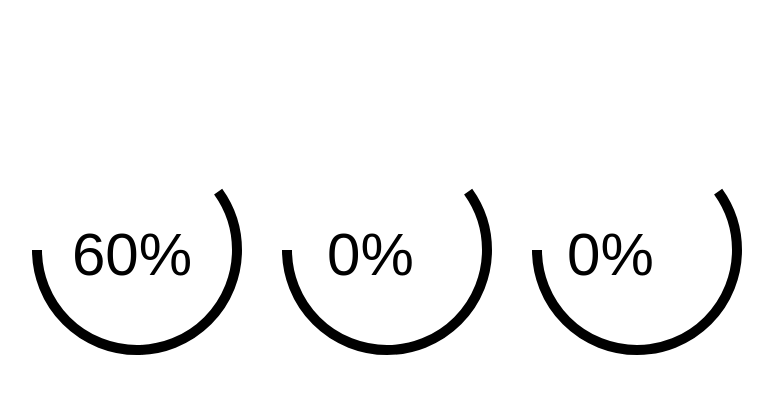
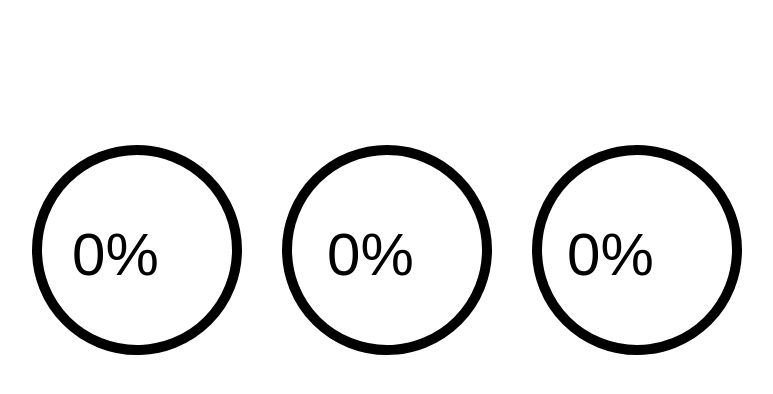
Before and after one commit to swapnilsg/ReactChart, a React (Create React App) app: page / in a window 1280 px wide. Shown: the top 394 px of the page, without its empty margins (113-886 px from the left). Built offline with nearby package versions, Linux system fonts and the light colour scheme.

Commit message:
without interval

```diff
--- a/src/App.js
+++ b/src/App.js
@@ -22,17 +22,23 @@ class App extends Component {
       // Set up the starting positions
       index.style.strokeDasharray = length + ' ' + length;
       index.style.strokeDashoffset = length * (1 - percentage);
-      let currentPathLength = length;
-      setInterval(()=>{
-        if (currentPathLength <= length * (1 - percentage)) {
-           clearInterval();
-        return;
-      }
-      let percentText = 100 - Math.round(parseFloat(currentPathLength)/length * 100);
-      index.style.strokeDashoffset = currentPathLength;
-      currentPathLength -= 2;
-      this.setState({revenue:percentText});
-    });
+
+      index.getBoundingClientRect();
+
+      index.style.transition = index.style.WebkitTransition ='stroke-dashoffset 5s ease-in-out';
+
+      index.style.strokeDashoffset = '0';
+      //let currentPathLength = length;
+    //   setInterval(()=>{
+    //     if (currentPathLength <= length * (1 - percentage)) {
+    //        clearInterval();
+    //     return;
+    //   }
+    //   let percentText = 100 - Math.round(parseFloat(currentPathLength)/length * 100);
+    //   index.style.strokeDashoffset = currentPathLength;
+    //   currentPathLength -= 2;
+    //   this.setState({revenue:percentText});
+    // });
     });
   }
   render() {
```
